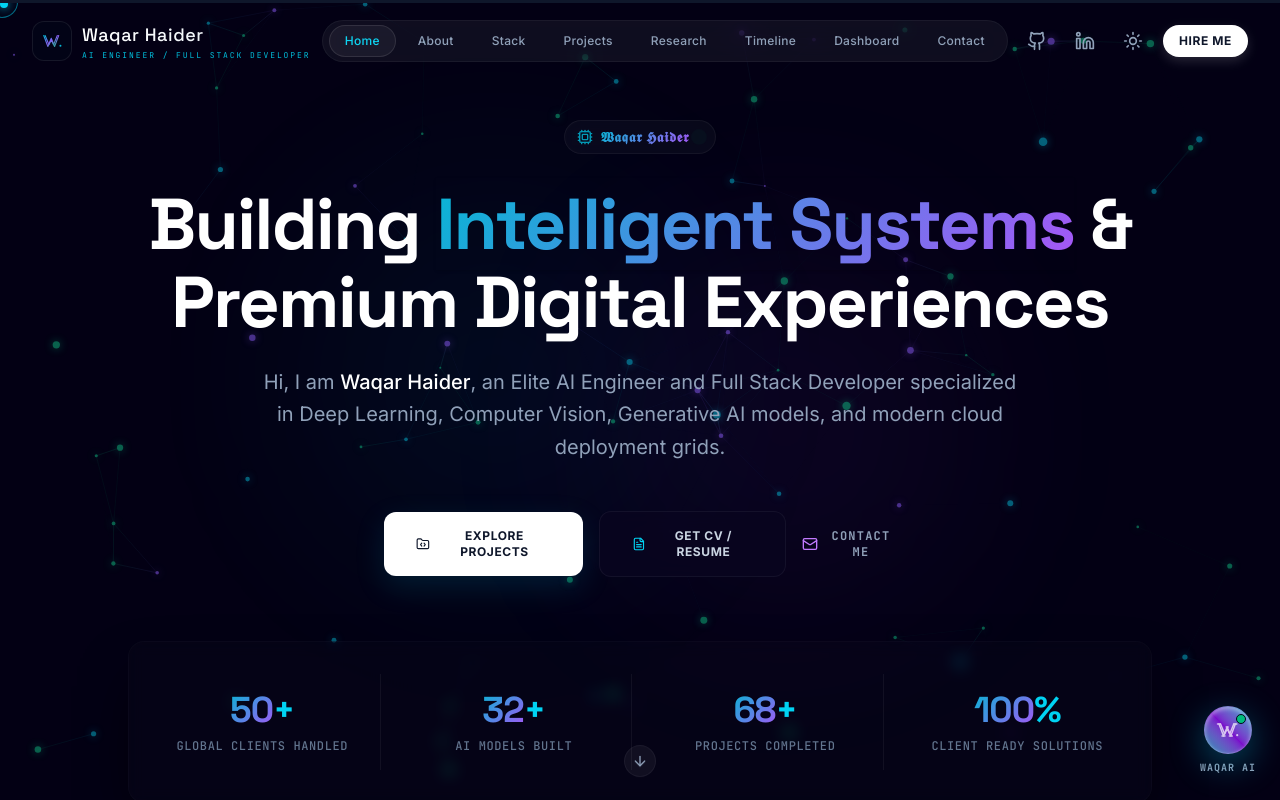
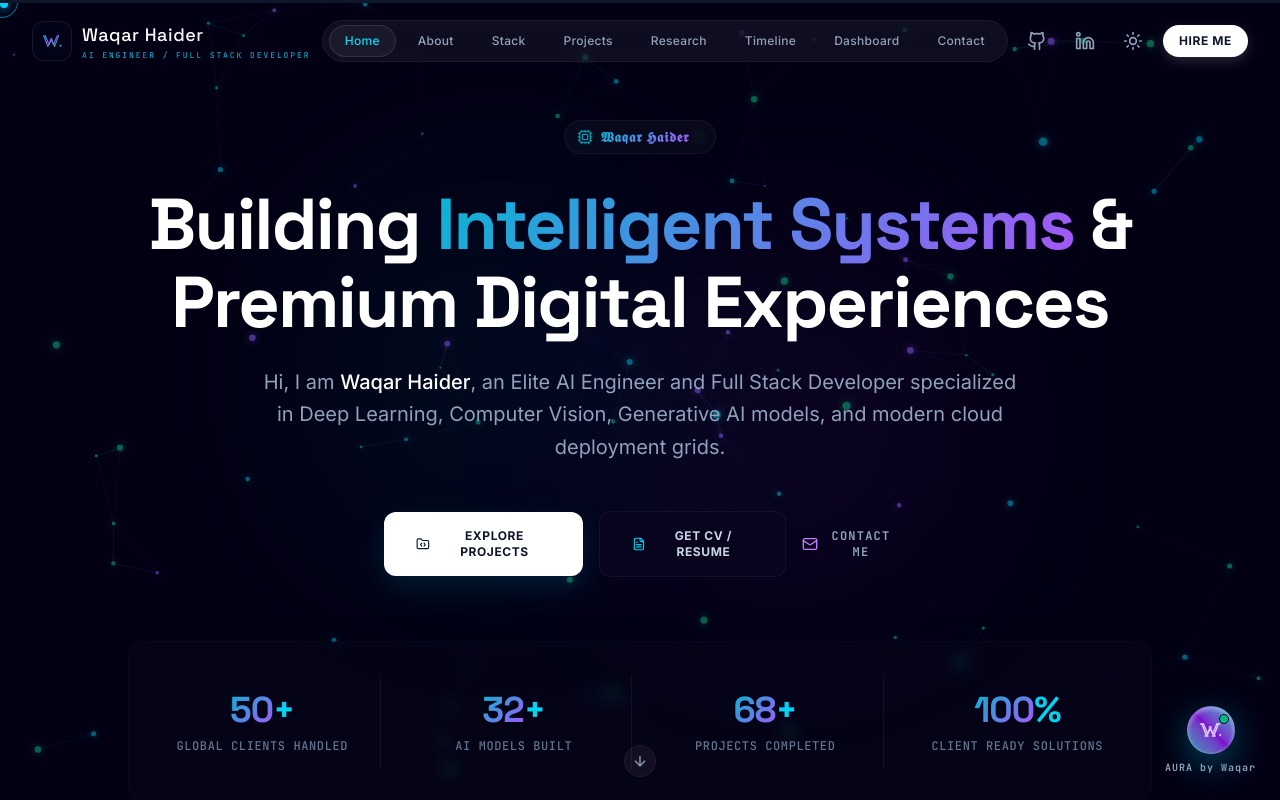
Before and after one commit to waqarhaidertufian/waqar-haider-portfolio, a React (Vite) app: page / in a window 1280 px wide. Shown: the top 800 px of the page. Built offline with nearby package versions, Linux system fonts and the light colour scheme.

Commit message:
Rename chatbot to AURA by Waqar

```diff
--- a/src/components/ChatWidget.tsx
+++ b/src/components/ChatWidget.tsx
@@ -213,8 +213,8 @@ export default function ChatWidget() {
                     <Cpu className="w-4 h-4 text-cyan-400 animate-spin-slow" />
                   </div>
                   <div>
-                    <h4 className="text-xs font-sans font-bold text-slate-100 flex items-center gap-1.5 uppercase tracking-wide">
-                      WAQAR_CO-BOT v1.2
+                    <h4 className="text-xs font-sans font-bold text-slate-100 flex items-center gap-1.5 tracking-wide">
+                      AURA by Waqar | AI Portfolio Assistant
                     </h4>
                     <p className="text-[9px] font-mono text-emerald-400 font-bold uppercase tracking-widest flex items-center gap-1">
                       <span className="w-1.5 h-1.5 rounded-full bg-emerald-500 inline-block animate-ping" />
@@ -401,8 +401,8 @@ export default function ChatWidget() {
             )}
           </AnimatePresence>
         </motion.button>
-        <span className="text-[10px] font-mono font-bold tracking-widest text-slate-400 uppercase select-none cursor-grab active:cursor-grabbing" onPointerDown={(e) => !isOpen && dragControls.start(e)}>
-          Waqar AI
+        <span className="text-[10px] font-mono font-bold tracking-widest text-slate-400 select-none cursor-grab active:cursor-grabbing" onPointerDown={(e) => !isOpen && dragControls.start(e)}>
+          AURA by Waqar
         </span>
       </div>
     </motion.div>
```
Also changed, not shown: 1 other file (tests, documents, lock files or other folders).
